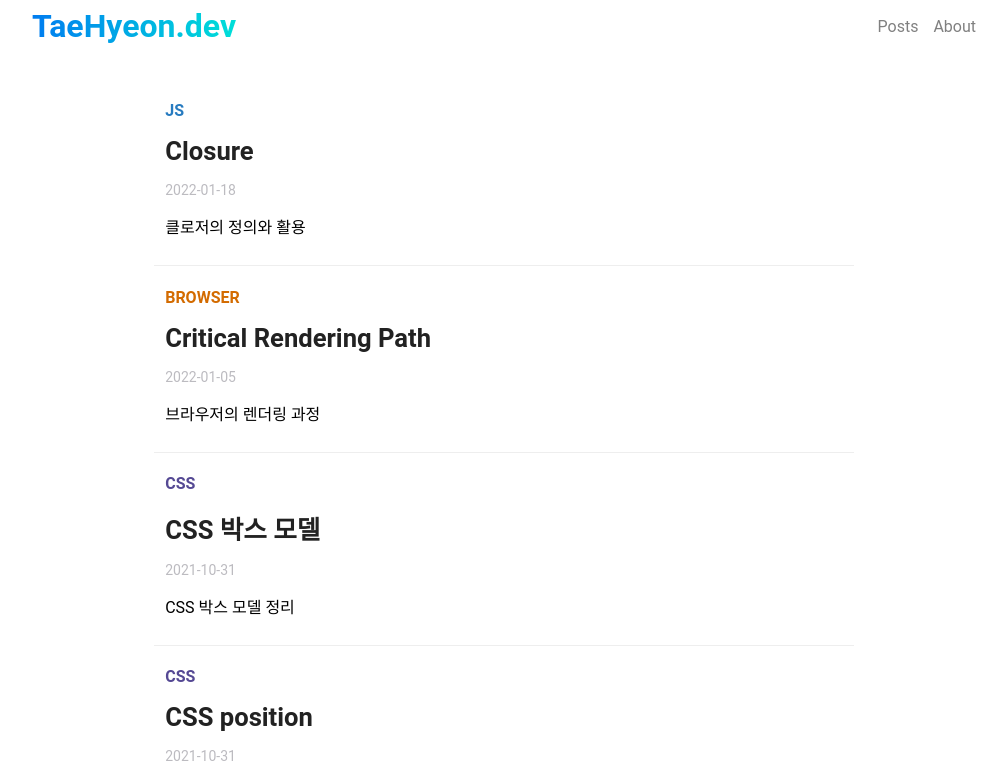
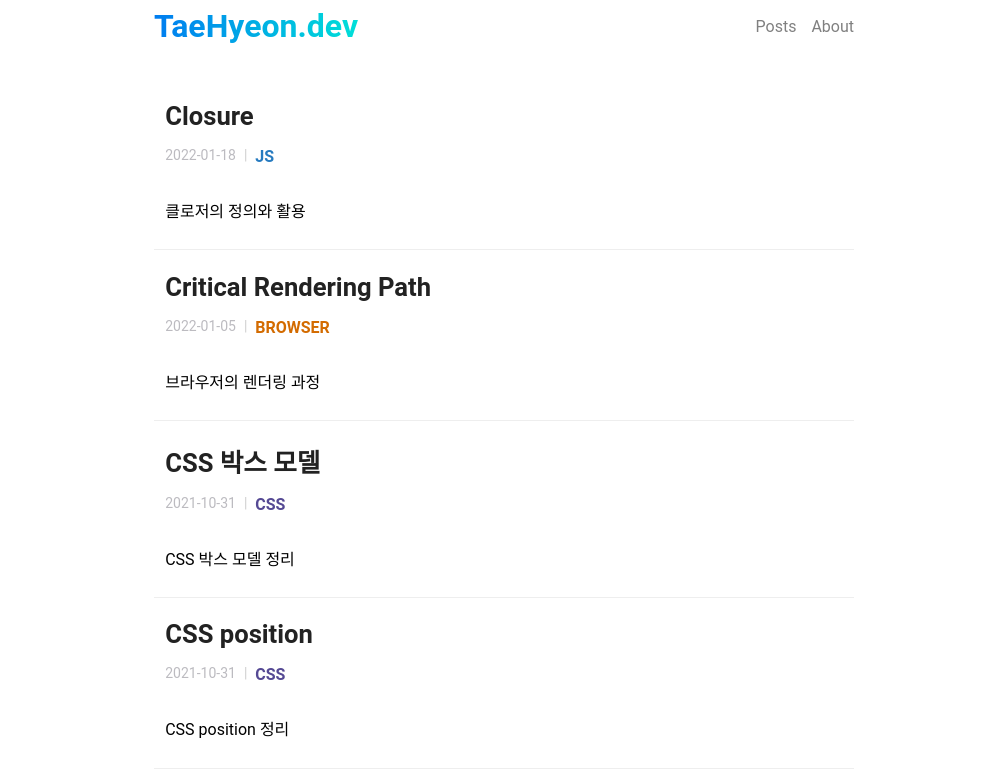
Before and after one commit to th2205/my-blog, a Next.js app: page / in a window 1280 px wide. Shown: the top 783 px of the page, without its empty margins (136-1143 px from the left). Built offline with nearby package versions, Linux system fonts and the light colour scheme.

Commit message:
feat: modify page layout

```diff
--- a/components/common/Header.tsx
+++ b/components/common/Header.tsx
@@ -47,7 +47,7 @@ const headerContainer = css`
 `;
 
 const headerInnerContainer = css`
-  width: 85%;
+  width: 700px;
   max-width: 59rem;
   display: flex;
   justify-content: space-between;
--- a/components/home/PostCard.tsx
+++ b/components/home/PostCard.tsx
@@ -13,10 +13,12 @@ export default function PostCard({ article }: Props) {
   return (
     <Link href={`/posts/${article.id}`}>
       <Container>
-        {article.tags &&
-          article.tags.map((tag, index) => <Tag key={index} name={tag} />)}
         <Heading as="h2">{article.title}</Heading>
-        <Time>{article.date}</Time>
+        <InfoContainer>
+          <Time>{article.date}</Time>
+          {article.tags &&
+            article.tags.map((tag, index) => <Tag key={index} name={tag} />)}
+        </InfoContainer>
         <p>{article.thumbnail || ""}</p>
       </Container>
     </Link>
@@ -42,6 +44,18 @@ const Container = styled.div`
   }
 `;
 
+const InfoContainer = styled.div`
+  display: flex;
+
+  & *:not(:last-of-type) {
+    &::after {
+      content: "|";
+      margin: 0 0.5rem;
+      color: rgb(0, 0, 0, 0.2);
+    }
+  }
+`;
+
 const Time = styled.p`
   font-size: 14px;
   color: #bcbbc0;
```
